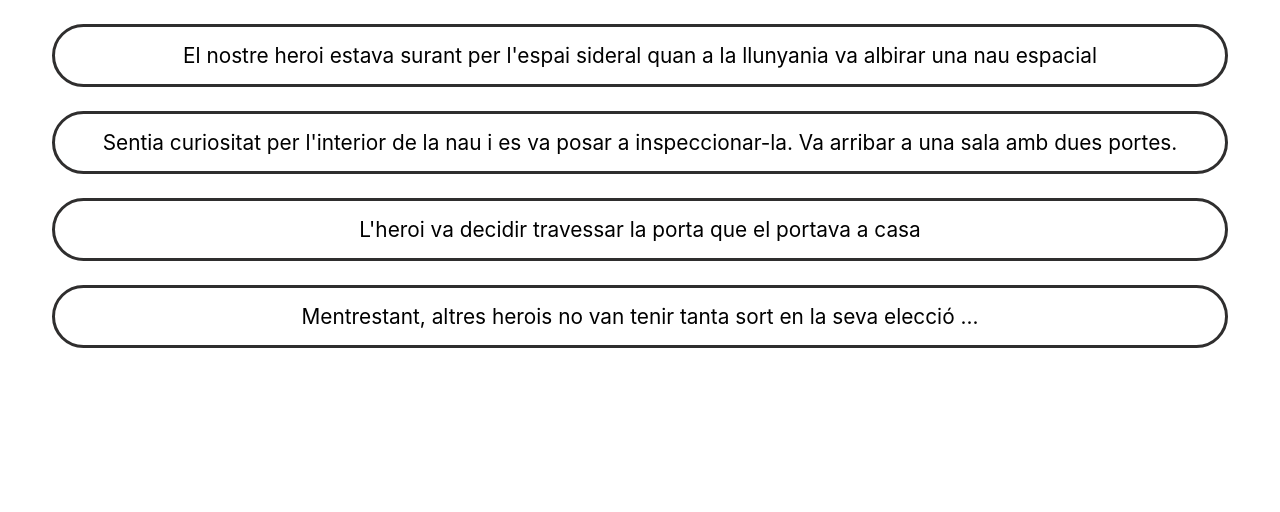
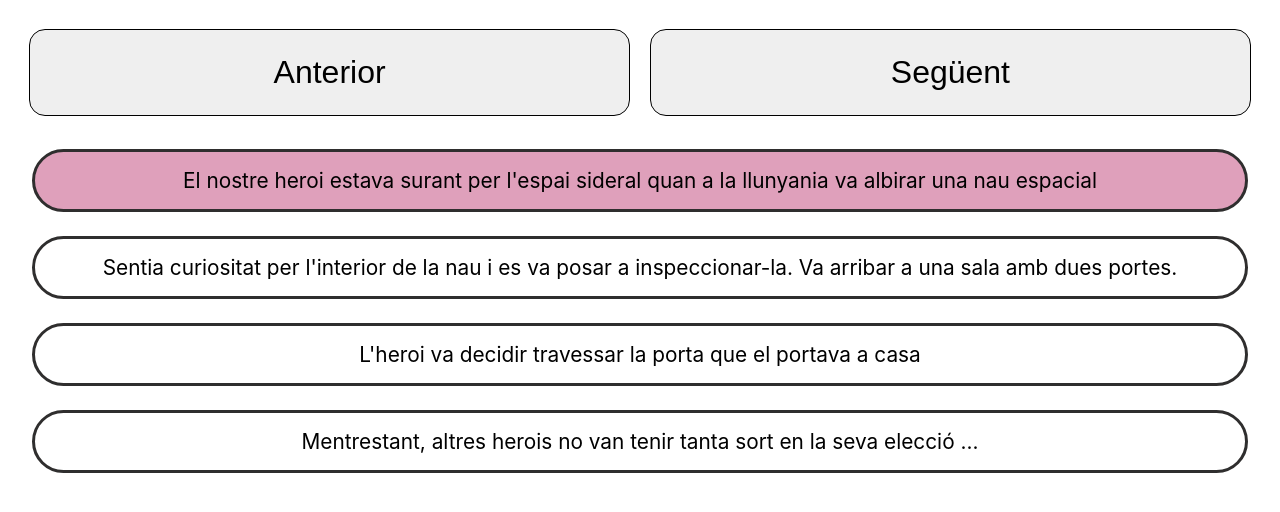
Before and after one commit to abrmoralesm/sprint6, a React (Create React App) app: page / in a window 1280 px wide. Shown: the top 512 px of the page. Built offline with nearby package versions, Linux system fonts and the light colour scheme.

Commit message:
Exercici 4
Mostrarem totes les línies de l’aplicació, però ressaltarem només una cada vegada, que anirà canviant a mesura que premem els botons d’avançar o retrocedir.

```diff
--- a/src/App.js
+++ b/src/App.js
@@ -1,17 +1,32 @@
-import './App.css';
-import {Escena} from './components/escena/Escena';
-import {text} from './fakeApi/text';
+import { Escena } from './components/escena/Escena';
+import { text } from './fakeApi/text';
+import { Botons } from './components/botons/Botons';
+import {useState} from 'react';
 
 function App() {
+
+
+   const [textActive, setTextActive] = useState(1);
+  const increment = () =>
+    textActive !== text.length &&
+    setTextActive ((textActive) => textActive + 1);
+  const decrement = () =>
+    textActive !== 1 && setTextActive((textActive) => textActive - 1);
+
   return (
-    <div className="App">
-      <div>
-        {text.map ((element)=> (
-          <Escena text={element.text}/>
-       ))}
-      </div>
+    <div className='App'>
+
+    <Botons increment={increment} decrement={decrement} />
+      {text.map((element) => (
+        <Escena
+          key={element.id}
+          text={element.text}
+          isActive={element.id === textActive}
+        />
+      ))}
     </div>
   );
 }
 
+
 export default App;
--- /dev/null
+++ b/src/components/botons/Botons.js
@@ -0,0 +1,13 @@
+import React from "react";
+import { BlockBotons, SingleBotons} from  './Styled';
+
+export const Botons = ({ increment, decrement }) => (
+  <BlockBotons className="botons">
+    <SingleBotons className="boto" onClick={decrement}>
+      Anterior
+    </SingleBotons>
+    <SingleBotons className="boto" onClick={increment}>
+      Següent
+    </SingleBotons>
+  </BlockBotons>
+);
--- /dev/null
+++ b/src/components/botons/Styled.js
@@ -0,0 +1,21 @@
+import styled from "styled-components";
+
+export const BlockBotons = styled.div`
+  text-align: center;
+  margin: 1.2rem;
+`;
+
+export const SingleBotons = styled.button`
+  width: 47vw;
+  margin: 0.6rem;
+  padding: 1.5rem;
+  font-size: 2rem;
+  border: 0.1rem solid #000;
+  border-radius: 1rem;
+  &:hover {
+    background-color: #e7c1d2;
+  }
+  &:active {
+    outline: 0.1rem solid #000;
+  }
+`;
--- a/src/components/escena/Escena.js
+++ b/src/components/escena/Escena.js
@@ -1,6 +1,6 @@
 import React from "react";
-import { StyleHistory } from "./Styled";
+import { EscenaStyled } from "./Styled";
 
-export const Escena = ({ text }) => (
-  <StyleHistory className="text">{text}</StyleHistory>
+export const Escena = ({ isActive, text}) => (
+  <EscenaStyled className={`"text" ${isActive ? "backActive" : ""}`}>{text}</EscenaStyled>
 );
--- a/src/components/escena/Styled.js
+++ b/src/components/escena/Styled.js
@@ -1,10 +1,14 @@
 import styled from "styled-components";
 
-export const StyleHistory = styled.div`
+export const EscenaStyled = styled.div`
   margin: 1.5rem 2rem;
   padding: 1rem;
   font-size: 1.3rem;
   text-align: center;
   border: 0.2rem solid #2f2e2e;
   border-radius: 2rem;
+
+  &.backActive {
+    background-color: #dfa0bb;
+  }
 `;
--- a/src/fakeApi/text.js
+++ b/src/fakeApi/text.js
@@ -1,14 +1,18 @@
 export const text = [
   {
+    id: 1,
     text: "El nostre heroi estava surant per l'espai sideral quan a la llunyania va albirar una nau espacial",
   },
   {
+    id: 2,
     text: "Sentia curiositat per l'interior de la nau i es va posar a inspeccionar-la. Va arribar a una sala amb dues portes.",
   },
   {
+    id: 3,
     text: "L'heroi va decidir travessar la porta que el portava a casa",
   },
   {
+    id: 4,
     text: "Mentrestant, altres herois no van tenir tanta sort en la seva elecció ...",
   },
 ];
```
